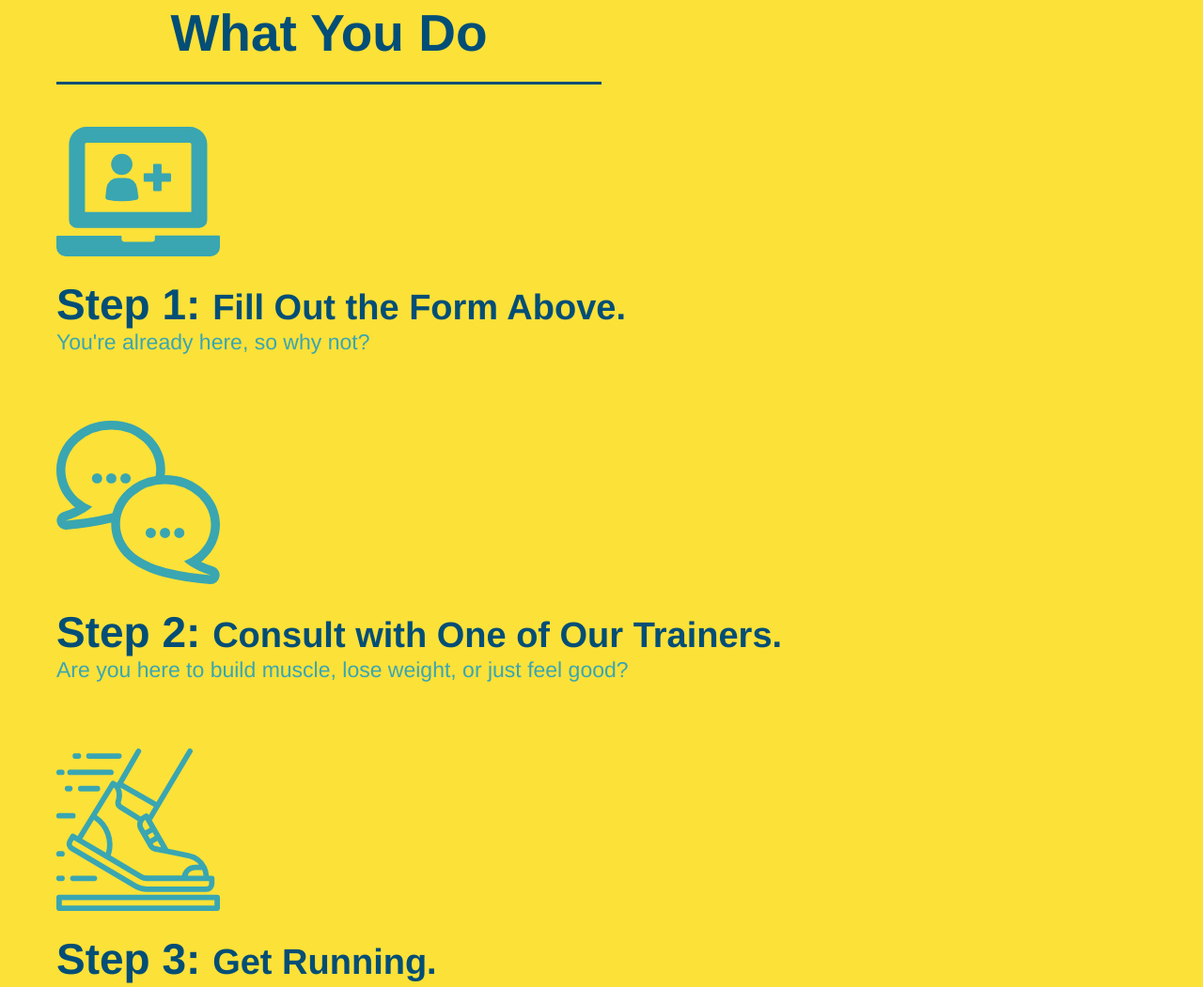
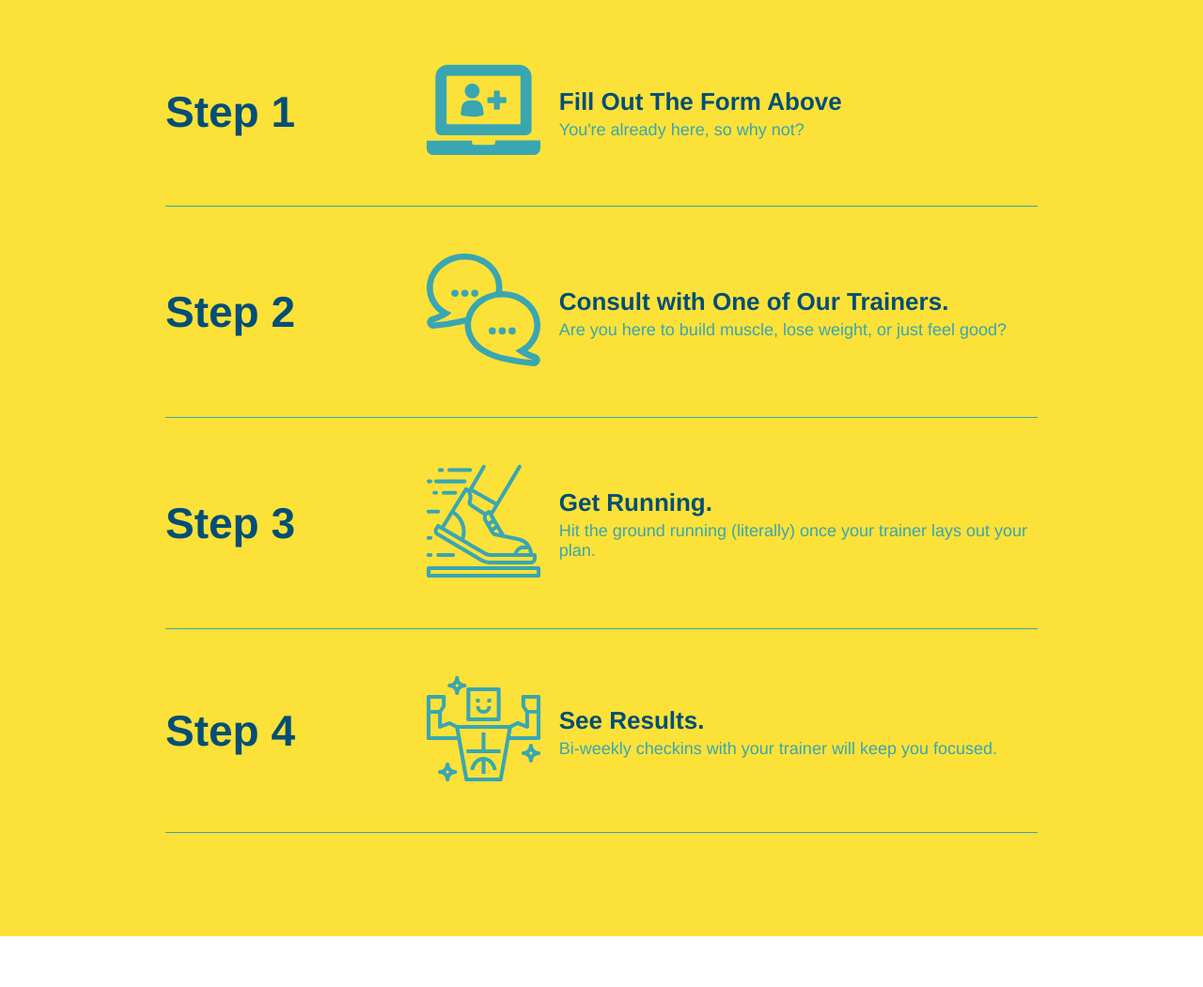
Before and after one commit to nickovalles/run-buddy, a plain HTML site: page index.html in a window 1280 px wide. Shown: the part 1248-2299 px from the top of the page at 94% size. Drawn offline with Linux system fonts and the light colour scheme.

Commit message:
<added flexbox to the steps>

```diff
--- a/assets/css/style.css
+++ b/assets/css/style.css
@@ -185,29 +185,51 @@ section {
     border-color: #39a6b2;
   }
 
-
-  .steps div {
-      margin-bottom: 60px;
+  .step {
+      margin: 50px auto;
+      padding-bottom: 50px;
+      width: 80%;
+      border-bottom: 1px solid #39a6b2;
+      display: flex;
+      align-items: center;
+      justify-content: space-between;
   }
 
-  .steps img {
-      width: 15%;
-      margin: 10px 0;
+  .step-info {
+      flex: 2 70%;
+      display: flex;
+      flex-wrap: wrap;
+      align-items: center;
   }
 
-  .steps h3 {
+.step-text {
+    flex: 12;
+}
+
+.step-img {
+    flex: 1 12%;
+    margin-right: 20px;
+}
+
+.step-img img {
+    max-width: 100%;
+}
+
+  .step h3 {
       color: #024e76;
       font-size: 46px;
-      margin-top: 10px;
+      flex: 1 30%;
   }
 
-  .steps p {
-      color: #39a6b2;
-      font-size: 23px;
+  .step-text h4 {
+      font-size: 26px;
+      line-height: 1.5;
+      color: #024e76;
   }
 
-  .steps span {
-      font-size: 38px;
+  .step-text p {
+      color: #39a6b2;
+      font-size: 18px;
   }
 
 
--- a/index.html
+++ b/index.html
@@ -76,8 +76,8 @@
         <!-- end hero -->
 
   <!-- "what we do" section -->
+    <section id="what-we-do" class="intro">
         <div class="flex-row">
-        <section id="what-we-do" class="intro">
             <h2 class="section-title primary-border">What We Do</h2>
         </div>
         <div class="flex-row">
@@ -85,7 +85,6 @@
                 butcher selfies chambray shabby chic gentrify readymade yr Echo Park XOXO Tumblr normcore Banksy direct trade Blue Bottle chillwave you probably haven't heard of them single-origin coffee Vice fanny pack fixie Odd Future Austin fingerstache pickled twee synth Wes Anderson Thundercats viral bitters flannel meggings narwhal Marfa Schlitz sustainable Intelligentsia umami deep v craft
             </p>
         </div>
-
     </section>
 
   <!-- "what you do" section -->
@@ -94,30 +93,57 @@
             <h2 class="section-title secondary-border">What You Do</h2>
             </div>
 
-            <div>
+            <div class="step">
+                <h3>Step 1</h3>
+                    <div class="step-info">
+                        <div class="step-img">
                         <img src="./assets/images/step-1.svg" alt="" />
-                <h3>Step 1: <span>Fill Out the Form Above.</span></h3>
+                        </div>
+                    <div class="step-text">
+                    <h4>Fill Out The Form Above</h4>
                     <p>You're already here, so why not?</p>
                     </div>
+                </div>
+            </div>
 
-            <div>
+            <div class="step">
+                <h3>Step 2</h3>
+                    <div class="step-info">
+                        <div class="step-img">
                         <img src="./assets/images/step-2.svg" alt="" />
-                <h3>Step 2: <span>Consult with One of Our Trainers.</span></h3>
+                        </div>
+                    <div class="step-text">
+                    <h4>Consult with One of Our Trainers.</h4>
                     <p>Are you here to build muscle, lose weight, or just feel good?</p>
                     </div>
+                </div>
+            </div>
 
-            <div>
+            <div class="step">
+                <h3>Step 3</h3>
+                    <div class="step-info">
+                        <div class="step-img">
                         <img src="./assets/images/step-3.svg" alt="" />
-                <h3>Step 3: <span>Get Running.</span></h3>
+                        </div>
+                    <div class="step-text">
+                    <h4>Get Running.</h4>
                     <p>Hit the ground running (literally) once your trainer lays out your plan.</p>
                     </div>
+                </div>
+            </div>
 
-            <div>
+            <div class="step">
+                <h3>Step 4</h3>
+                    <div class="step-info">
+                        <div class="step-img">
                         <img src="./assets/images/step-4.svg" alt="" />
-                <h3>Step 4: <span>See Results.</span></h3>
+                        </div>
+                    <div class="step-text">
+                    <h4>See Results.</h4>
                     <p>Bi-weekly checkins with your trainer will keep you focused.</p>
                     </div>
-
+                </div>
+            </div>
 
         </section>
 
```
Lines whose indentation alone changed are shown as unchanged.
